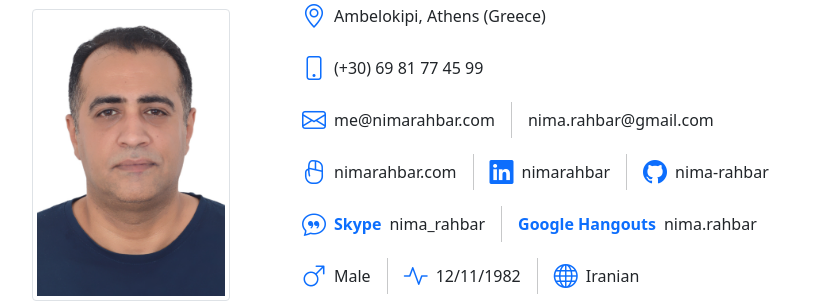
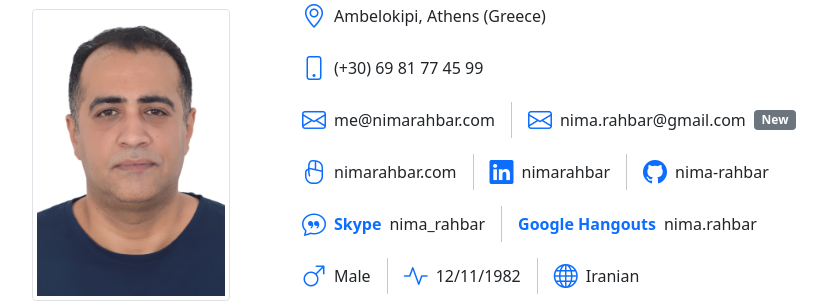
Before and after one commit to nima-rahbar/cv-static, a PHP site: page / in a window 1280 px wide. Shown: the part 190-495 px from the top of the page, without its empty margins (62-889 px from the left). Run offline with PHP 8.4, Linux system fonts and the light colour scheme; some libraries are stand-ins or nearby versions.

Commit message:
Version 1.0.0

```diff
--- a/index.php
+++ b/index.php
@@ -109,9 +109,9 @@
 									<i class="bi bi-envelope fs-4 text-primary"></i>
 									<a href="mailto:me@nimarahbar.com" class="text-body text-decoration-none">me@nimarahbar.com</a>
 									<div class="vr mx-2"></div>
-									<a href="mailto:nima.rahbar@gmail.com" class="text-body text-decoration-none">nima.rahbar@gmail.com</a>
+									<i class="bi bi-envelope fs-4 text-primary"></i>
+									<a href="mailto:nima.rahbar@gmail.com" class="text-body text-decoration-none">nima.rahbar@gmail.com </a><span class="badge bg-secondary">New</span>
 								</div>
-							</li>
 							</li>
 							<li class="list-group-item d-flex align-items-center border-0">
 								<div class="hstack gap-2">
```
